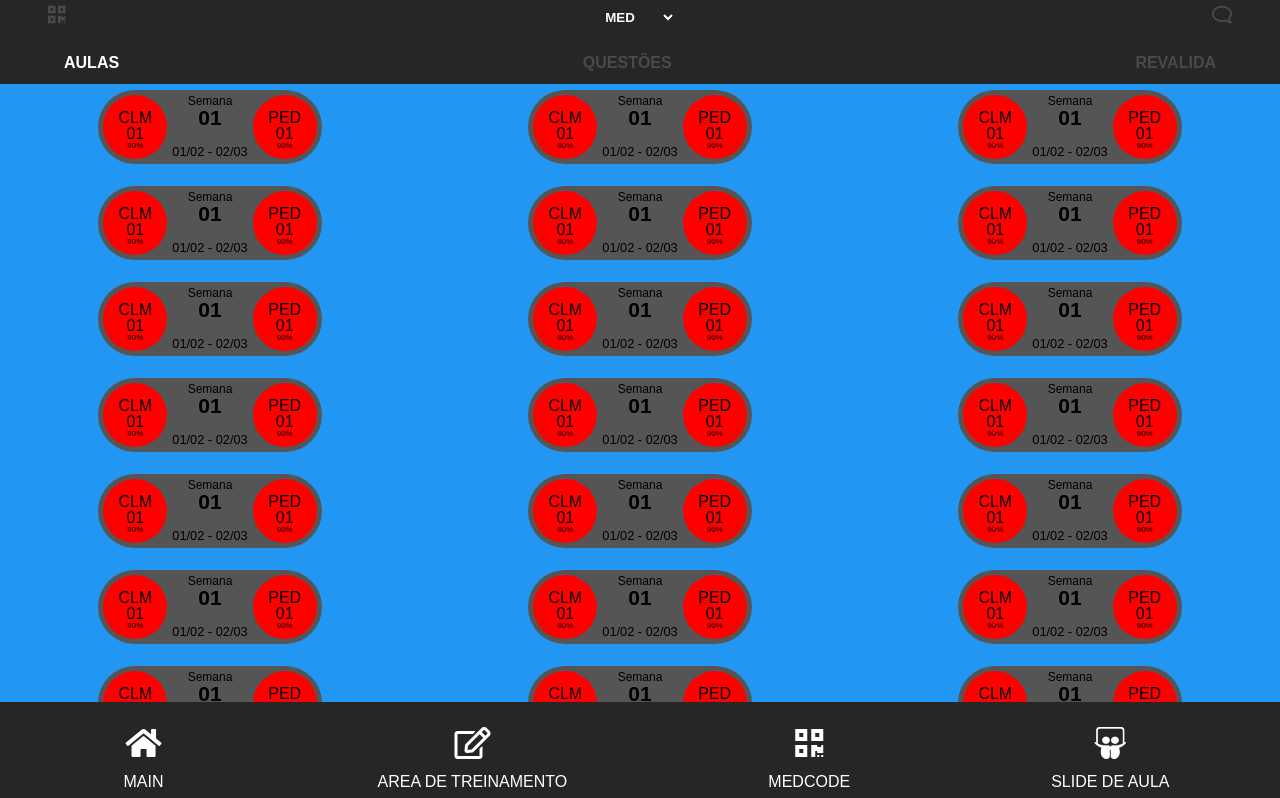
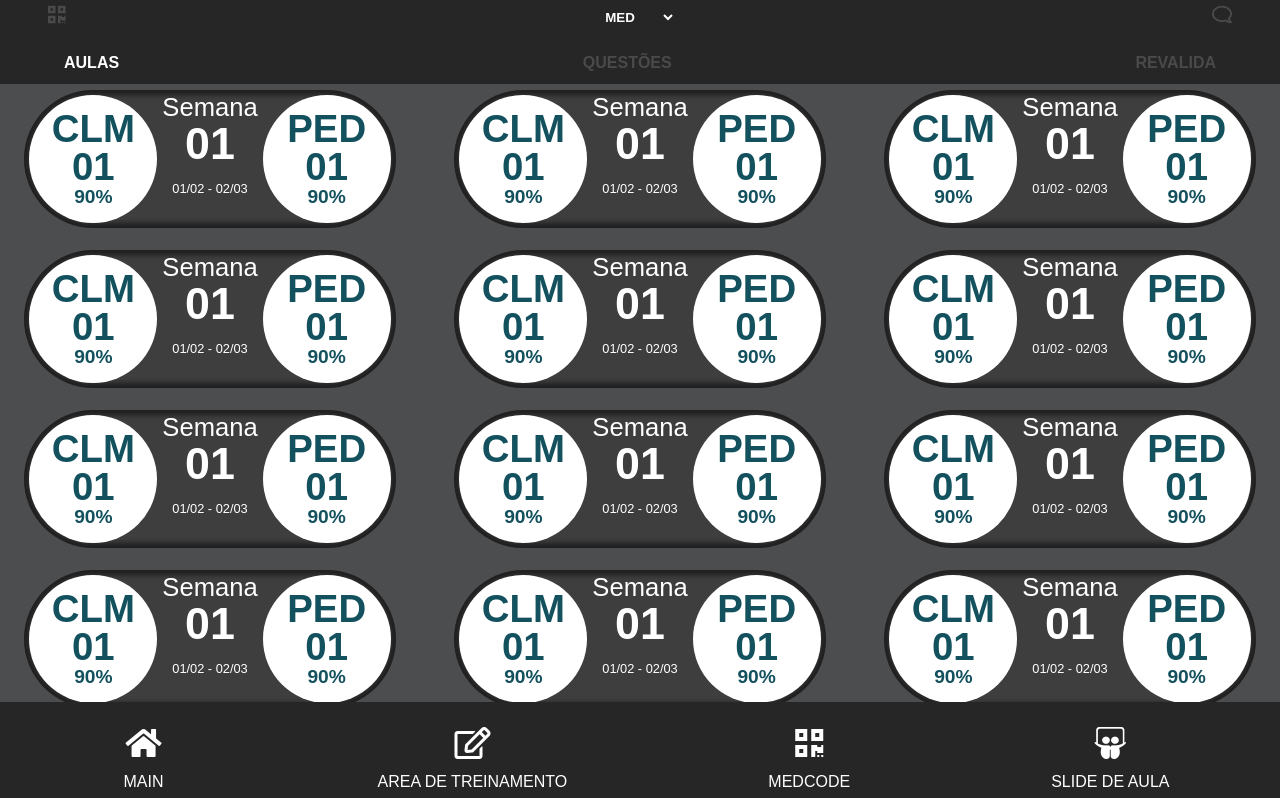
Before and after one commit to LuAnderson/front-do-front, an Angular app: page / in a window 1280 px wide. Shown: the top 798 px of the page. Built offline with nearby package versions, Linux system fonts and the light colour scheme.

Commit message:
Ajustes visuais para similar ao template

```diff
--- a/src/app/main/aulas/aulas.component.scss
+++ b/src/app/main/aulas/aulas.component.scss
@@ -2,25 +2,32 @@
     display: grid;
     grid-gap: 10px;
     grid-template-columns: auto auto auto;
-    background-color: #2196F3;
+    background-color: rgb(76, 77, 79);
     max-height: 210vw;
     overflow: auto;
 
     .caixa-semana {
+        background: #3e3e3e;
+        justify-self: center;
+
+        border-radius: 10em;
+        box-shadow: inset 0px 0px 5px 5px rgba(0, 0, 0, 0.5);
+
         display: inline-flex;
-        background: #565555;
-        border-radius: 10em;
         margin: 6px;
+
         width: -webkit-min-content;
         width: -moz-min-content;
         width: min-content;
-        justify-self: center;
+        .campo-apostila {
+            color: rgb(19, 81, 94);
+            font-size: 3vw;
+            font-weight: bold;
 
-        .campo-apostila {
-            width: 4rem;
-            height: 4rem;
+            width: 10vw;
+            height: 10vw;
             margin: 5px;
-            background: red;
+            background: #ffffff;
             border-radius: 50%;
 
             .categoria {
@@ -41,12 +48,14 @@
         }
 
         .caixa-informacoes {
-            width: min-content;
-            display: inline-block;
+            color: #ffffff;
             text-align: center;
 
+            display: inline-block;
+            width: min-content;
+
             .semana {
-                font-size: 0.75em;
+                font-size: 2vw;
                 text-align: center;
 
                 display: inline-block;
@@ -63,7 +72,7 @@
                 display: inline-block;
                 margin: 1em 0 0 0;
                 width: max-content;
-                font-size: .8em;
+                font-size: 1vw;
             }
         }
     }
```
